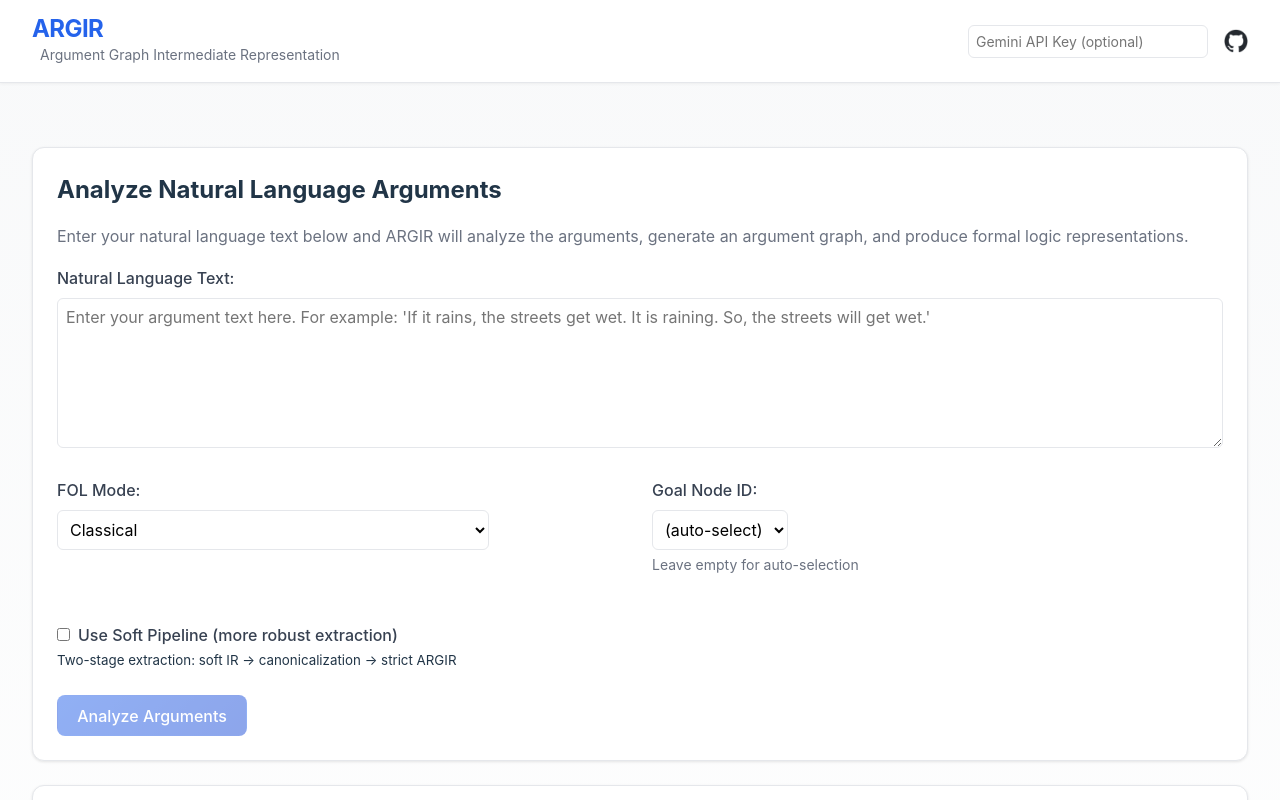
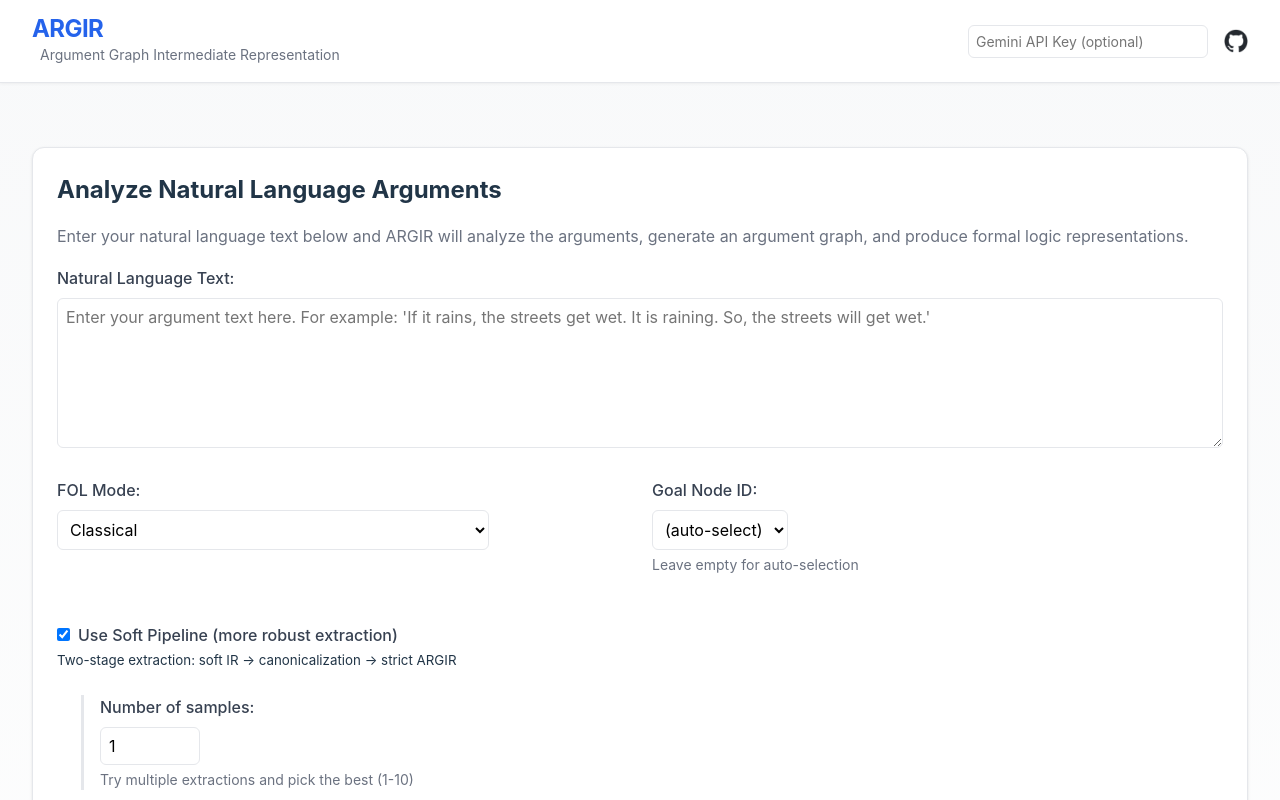
Before and after one commit to namin/argir, a React (Vite) app in the folder frontend/: page / in a window 1280 px wide. Shown: the top 800 px of the page. Built offline with nearby package versions, Linux system fonts and the light colour scheme.

Commit message:
soft by default

```diff
--- a/frontend/src/App.tsx
+++ b/frontend/src/App.tsx
@@ -39,7 +39,7 @@
   const [text, setText] = useState('');
   const [folMode, setFolMode] = useState<'classical' | 'defeasible'>('classical');
   const [goalId, setGoalId] = useState('');
-  const [useSoft, setUseSoft] = useState(false);
+  const [useSoft, setUseSoft] = useState(true);
   const [kSamples, setKSamples] = useState(1);
   const [apiKey, setApiKey] = useState('');
 
```
